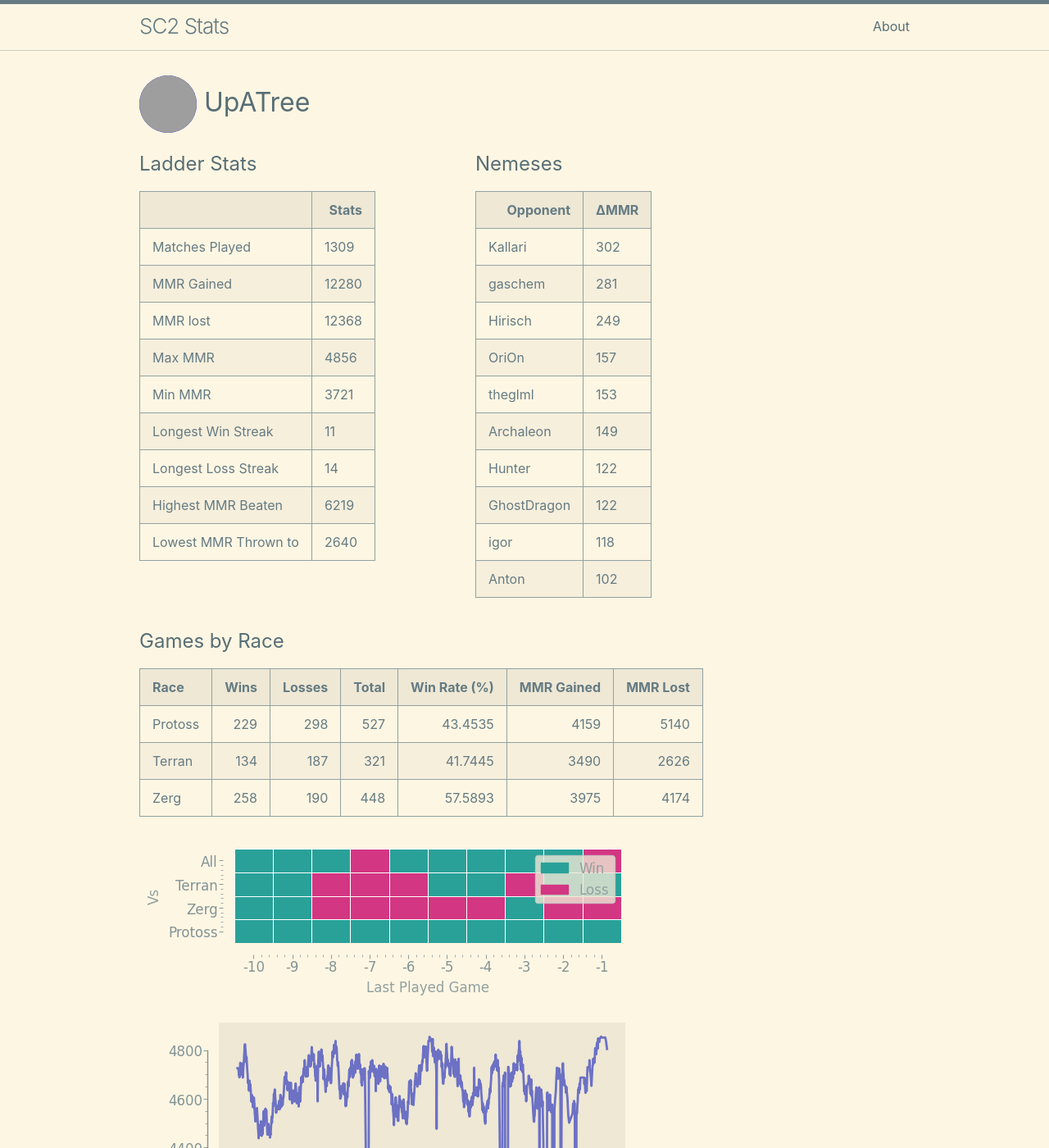
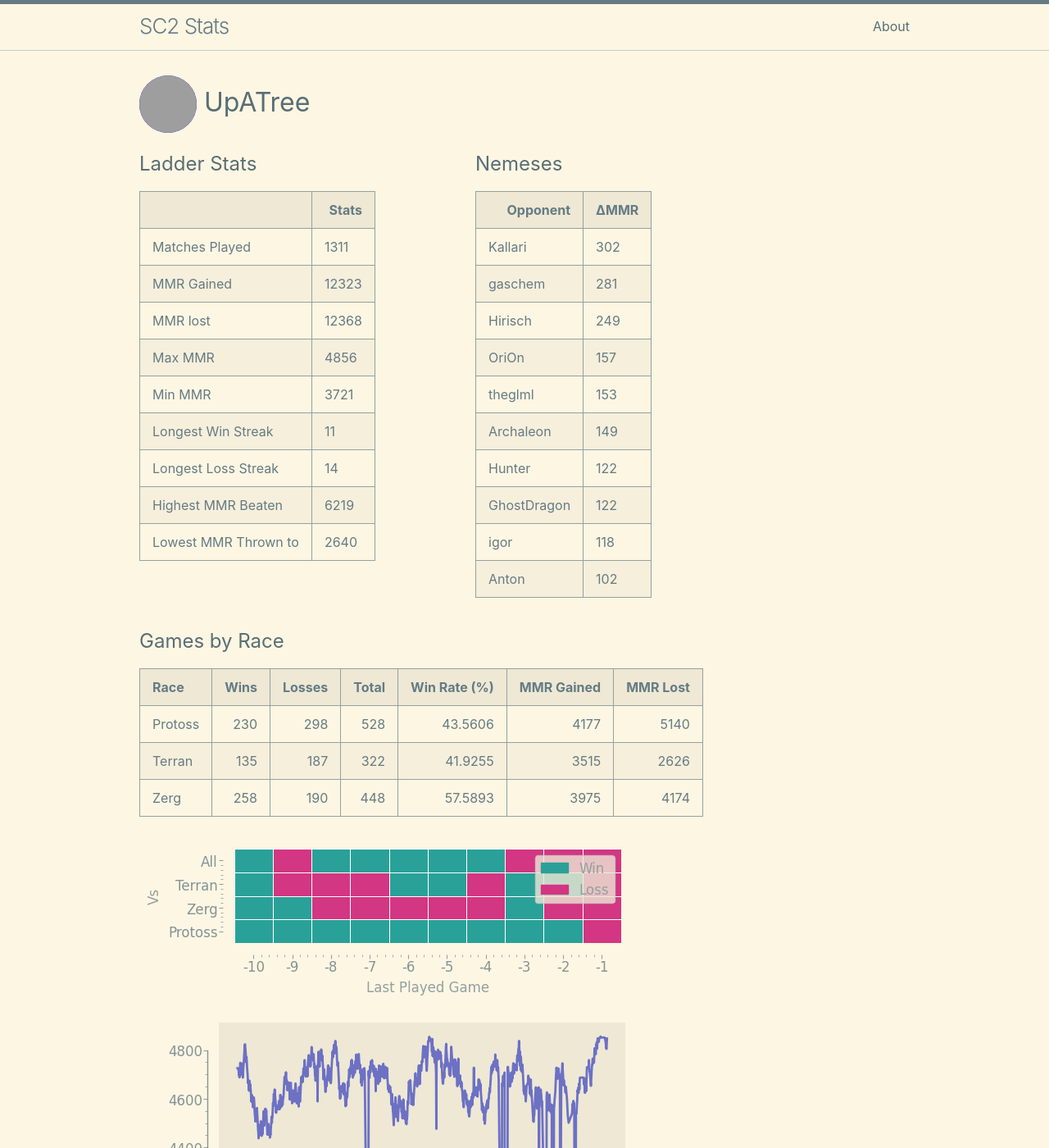
Before and after one commit to kylermurphy/UpATree, a Jekyll site: the page built from docs/index.md, in a window 1280 px wide and 1400 px high. Shown: the whole window at 82% size. Built offline with Jekyll 4.4.1, drawn with Linux system fonts in a browser that asks for light colours; grey boxes are pictures that could not be loaded.

Commit message:
running on push

```diff
--- a/docs/index.md
+++ b/docs/index.md
@@ -18,11 +18,11 @@ layout: home
   <tbody>
     <tr>
       <td>Matches Played</td>
-      <td>1309</td>
+      <td>1311</td>
     </tr>
     <tr>
       <td>MMR Gained</td>
-      <td>12280</td>
+      <td>12323</td>
     </tr>
     <tr>
       <td>MMR lost</td>
@@ -114,8 +114,8 @@ layout: home
 
 | Race    |   Wins |   Losses |   Total |   Win Rate (%) |   MMR Gained |   MMR Lost |
 |:--------|-------:|---------:|--------:|---------------:|-------------:|-----------:|
-| Protoss |    229 |      298 |     527 |        43.4535 |         4159 |       5140 |
-| Terran  |    134 |      187 |     321 |        41.7445 |         3490 |       2626 |
+| Protoss |    230 |      298 |     528 |        43.5606 |         4177 |       5140 |
+| Terran  |    135 |      187 |     322 |        41.9255 |         3515 |       2626 |
 | Zerg    |    258 |      190 |     448 |        57.5893 |         3975 |       4174 |
 
 ![Games by Race](./assets/gm_hist.png)
--- a/log.txt
+++ b/log.txt
@@ -533,3 +533,4 @@ Writing a log file 2025-03-18 16:52:42.
 Writing a log file 2025-03-18 17:20:38.
 Writing a log file 2025-03-18 17:47:52.
 Writing a log file 2025-03-18 18:32:41.
+Writing a log file 2025-03-18 18:51:48.
```
Also changed, not shown: docs/assets/MMR.png, docs/assets/daily.png, docs/assets/gm_hist.png, docs/assets/r_wrt.png, 1 other file.
